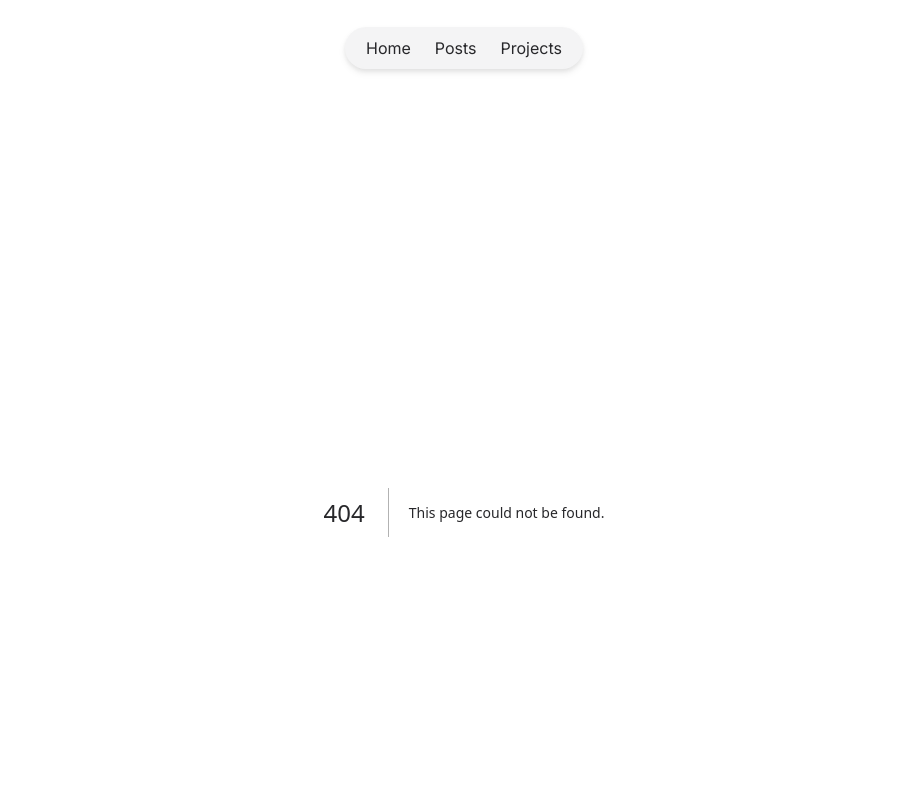
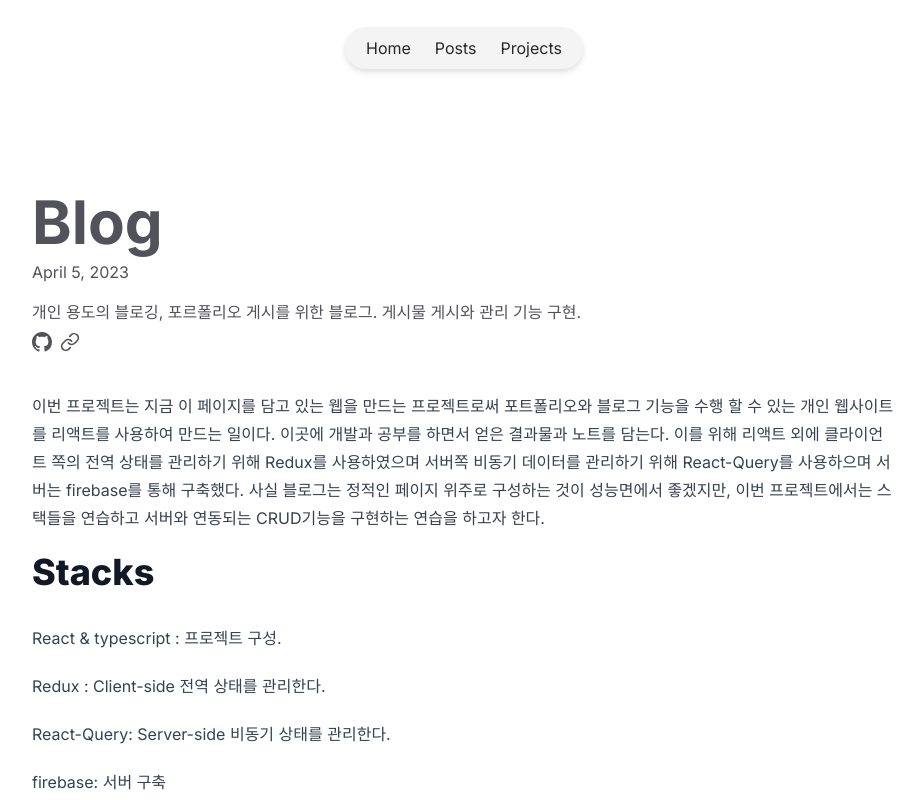
Before and after one commit to Latemarch/blog-nextjs, a Next.js app: page /projects/blog in a window 1280 px wide. Before the commit this address had no page. Shown: the top 800 px of the page, without its empty margins (176-1100 px from the left). Built offline with nearby package versions, Linux system fonts and the light colour scheme.

Commit message:
add project detail page

```diff
--- a/app/posts/[id]/page.tsx
+++ b/app/posts/[id]/page.tsx
@@ -1,9 +1,7 @@
-import Button from "@/components/Button";
 import MarkdowkVeiwer from "@/components/MarkdowkVeiwer";
 import { formatDate } from "@/components/PostCard";
 import Tag from "@/components/Tag";
 import { getAllPosts, getPost } from "@/service/posts";
-import { ReactMarkdown } from "react-markdown/lib/react-markdown";
 
 interface Props {
 	params: { id: string };
--- /dev/null
+++ b/app/projects/[id]/page.tsx
@@ -0,0 +1,54 @@
+import Button from "@/components/Button";
+import MarkdowkVeiwer from "@/components/MarkdowkVeiwer";
+import { formatDate } from "@/components/PostCard";
+import { getAllProjects, getProject } from "@/service/projects";
+import { BsGithub } from "react-icons/bs";
+import { FiLink } from "react-icons/fi";
+
+interface Props {
+	params: { id: string };
+}
+export async function generateStaticParams() {
+	const projects = await getAllProjects();
+
+	return projects.map((project) => ({
+		id: project.id,
+	}));
+}
+
+export default async function Project({ params: { id } }: Props) {
+	const project = await getProject(id);
+
+	return (
+		<article className="m-0 lg:m-20 pb-20 text-zinc-600 dark:text-zinc-400">
+			<>
+				<div className="mb-2">
+					<h1 className="text-6xl font-bold text-h1 dark:text-Dh1">
+						{project.title}
+					</h1>
+					<div className="flex items-center">
+						<p className="my-2 mr-4">{formatDate(project.createdAt)}</p>
+					</div>
+				</div>
+				<div className="mb-2">{project.detail}</div>
+				<div className="flex mb-10 gap-2 text-xl">
+					{project.git && (
+						<a href={project.git} target="_blank" rel="noreferrer">
+							<BsGithub />
+						</a>
+					)}
+					{project.published && (
+						<a href={project.published} target="_blank" rel="noreferrer">
+							<FiLink />
+						</a>
+					)}
+				</div>
+
+				<MarkdowkVeiwer markdown={project.body} />
+				<div className="flex justify-end">
+					<div className="flex items-center bg-zinc-200 dark:bg-Dtab my-5 rounded-md dark:text-zinc-100"></div>
+				</div>
+			</>
+		</article>
+	);
+}
```
Also changed, not shown: public/datas/projects.json (+4 -16 lines).
